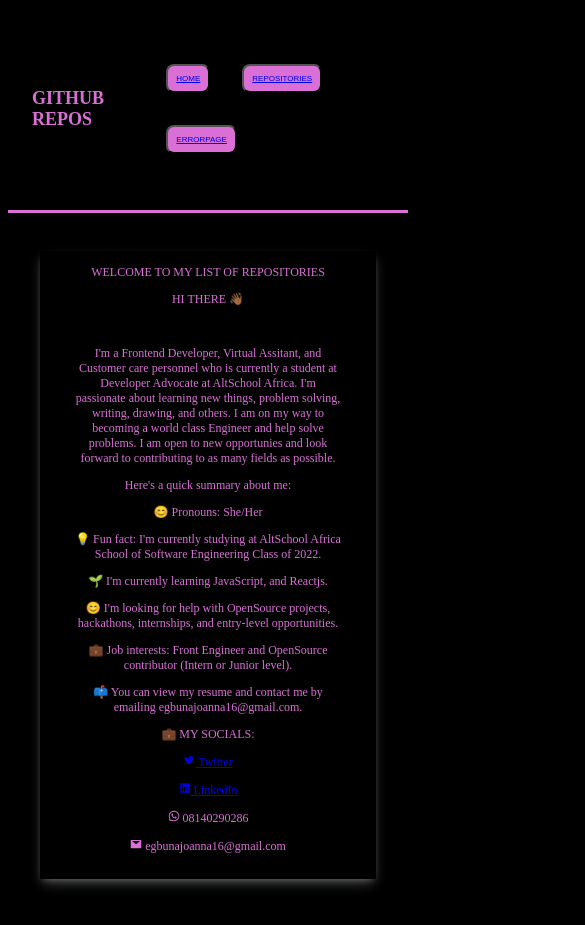
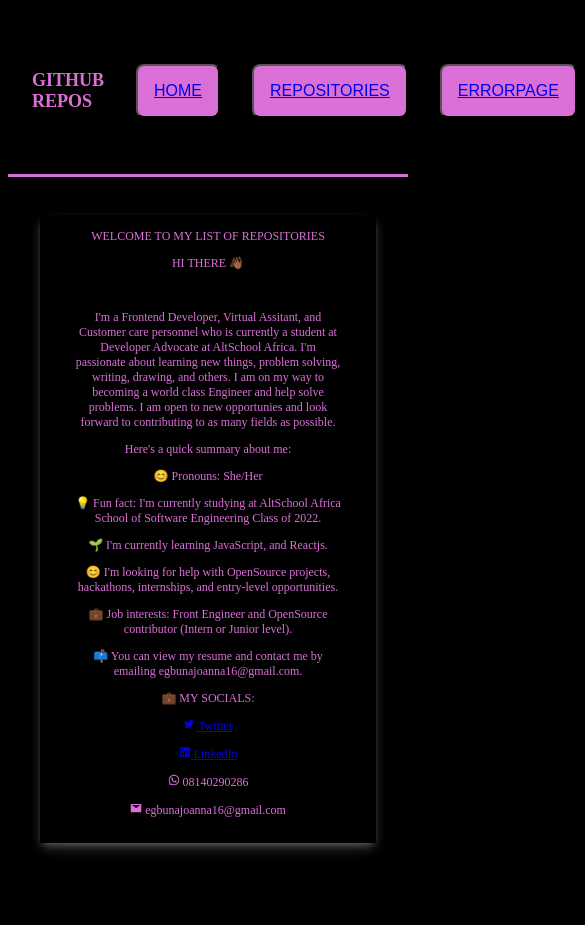
Before and after one commit to JoannaAmy/Exam-AltSchool-2, a React (Create React App) app: page /home in a window 390 px wide. Shown: the top 925 px of the page, 585 px wide, since content can reach past the window. After the commit the page ends 889 px from the top, so only its background shows below. Built offline with nearby package versions, Linux system fonts and the light colour scheme.

Commit message:
more update

```diff
--- a/src/App.css
+++ b/src/App.css
@@ -18,15 +18,17 @@ body {
   }
   .navLink {
     padding: 0.3rem;
-    font-size: 0.5rem;
+    font-size: 0.7rem;
+    display: flex;
   }
 
   .navButton {
-    font-size: 0.5rem;
+    font-size: 1rem;
   }
 }
 
 .navLink {
+
   margin-left: auto;
   font-size: 1.5rem;
   font-weight: bold;
```
